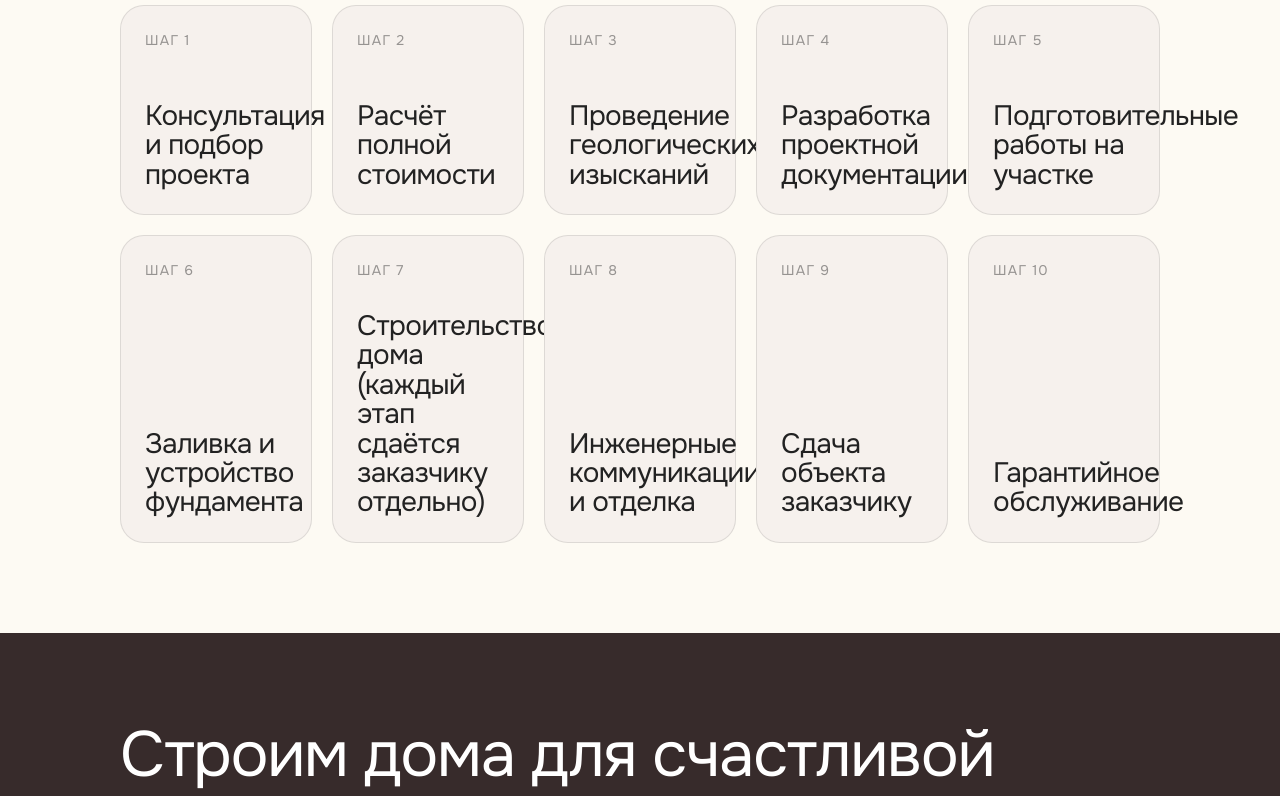
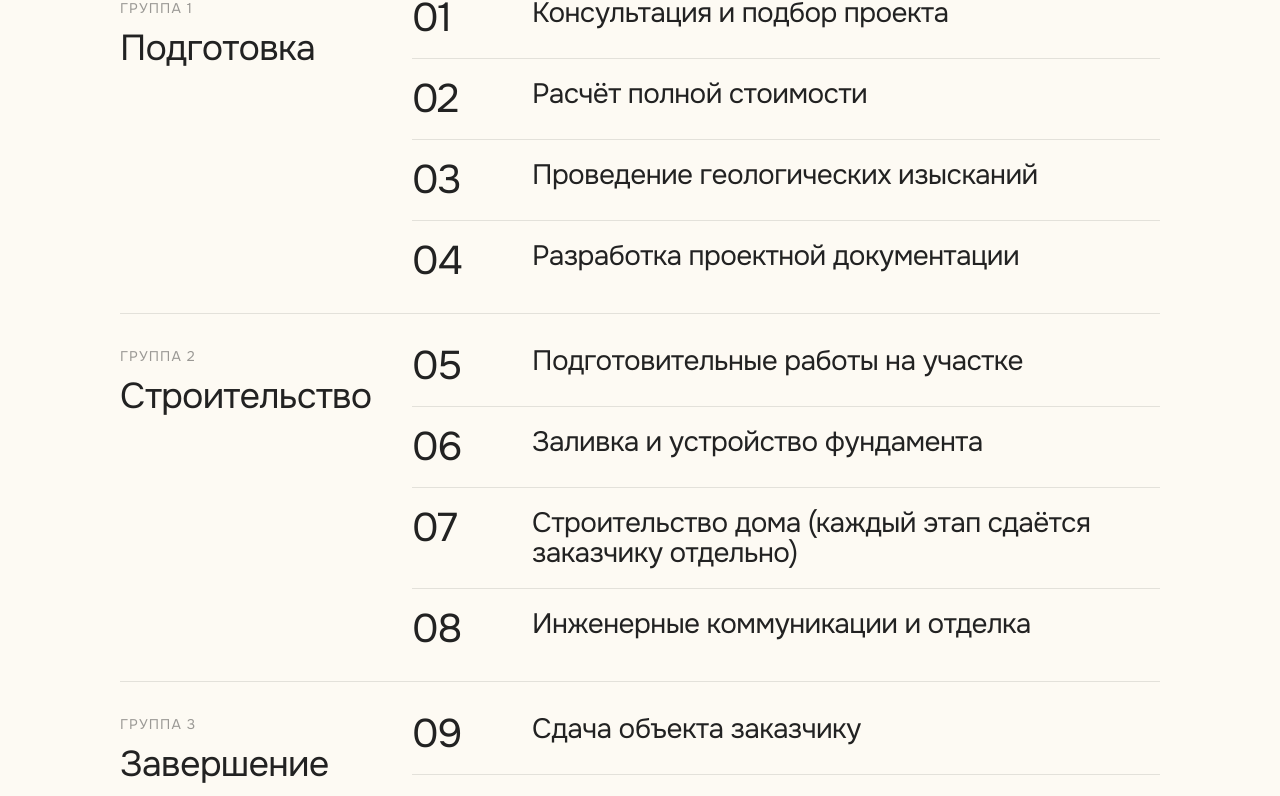
Before and after one commit to Kapustin-Team/sdach.ru, a Next.js app: page / in a window 1280 px wide. Shown: the part 2057-2853 px from the top of the page. Built offline with nearby package versions, Linux system fonts and the light colour scheme; no server answers.

Commit message:
Refine how we work section layout

```diff
--- a/src/components/blocks/HowWeWork.tsx
+++ b/src/components/blocks/HowWeWork.tsx
@@ -1,47 +1,82 @@
 'use client'
 
 import AnimatedTitle from '@/components/atoms/AnimatedTitle'
-import { motion } from 'framer-motion'
+import AnimatedSection from '@/components/atoms/AnimatedSection'
 
-const steps = [
+const groups = [
+  {
+    title: 'Подготовка',
+    steps: [
       'Консультация и подбор проекта',
       'Расчёт полной стоимости',
       'Проведение геологических изысканий',
       'Разработка проектной документации',
+    ],
+  },
+  {
+    title: 'Строительство',
+    steps: [
       'Подготовительные работы на участке',
       'Заливка и устройство фундамента',
       'Строительство дома (каждый этап сдаётся заказчику отдельно)',
       'Инженерные коммуникации и отделка',
+    ],
+  },
+  {
+    title: 'Завершение',
+    steps: [
       'Сдача объекта заказчику',
       'Гарантийное обслуживание',
+    ],
+  },
 ]
 
 export default function HowWeWork() {
+  let index = 0
+
   return (
-    <section className="px-[120px] py-[90px] max-md:px-6 max-md:py-10">
+    <section className="px-[120px] py-[50px] max-md:px-6 max-md:py-10">
       <AnimatedTitle
         label="Этапы работы"
         heading="Как мы работаем"
         subtitle="От первого обращения до сдачи дома и гарантийного обслуживания сопровождаем проект на каждом этапе."
       />
 
-      <div className="mt-[50px] grid grid-cols-5 gap-5 max-xl:grid-cols-3 max-md:mt-8 max-md:grid-cols-1">
-        {steps.map((step, index) => (
-          <motion.div
+      <div className="mt-[50px] border-t border-black/10 max-md:mt-8">
+        {groups.map((group, groupIndex) => (
+          <div key={group.title} className="border-b border-black/10 py-8 max-md:py-6">
+            <AnimatedSection delay={groupIndex * 0.08}>
+              <div className="grid grid-cols-[260px_minmax(0,1fr)] gap-8 max-md:grid-cols-1 max-md:gap-6">
+                <div>
+                  <p className="font-sans text-sm uppercase tracking-[0.08em] text-dark/45">
+                    Группа {groupIndex + 1}
+                  </p>
+                  <h3 className="mt-3 font-sans text-[36px] leading-[1.05] tracking-[-0.02em] text-dark max-md:text-[28px]">
+                    {group.title}
+                  </h3>
+                </div>
+
+                <div className="flex flex-col">
+                  {group.steps.map((step, stepIndex) => {
+                    index += 1
+                    return (
+                      <div
                         key={step}
-            className="flex min-h-[210px] flex-col justify-between rounded-[24px] border border-black/10 bg-[#F6F1ED] p-6 max-md:min-h-[unset]"
-            initial={{ opacity: 0, y: 24 }}
-            whileInView={{ opacity: 1, y: 0 }}
-            viewport={{ once: true, margin: '-80px' }}
-            transition={{ duration: 0.5, delay: index * 0.04, ease: [0.25, 0.1, 0.25, 1] }}
+                        className="grid grid-cols-[96px_minmax(0,1fr)] gap-6 border-t border-black/10 py-5 first:border-t-0 first:pt-0 last:pb-0 max-md:grid-cols-[72px_minmax(0,1fr)] max-md:gap-4"
                       >
-            <span className="font-sans text-sm uppercase tracking-[0.08em] text-dark/45">
-              Шаг {index + 1}
+                        <span className="font-sans text-[40px] leading-none tracking-[-0.03em] text-dark max-md:text-[30px]">
+                          {String(index).padStart(2, '0')}
                         </span>
-            <p className="mt-8 font-sans text-[28px] leading-[1.05] tracking-[-0.02em] text-dark max-md:mt-5 max-md:text-2xl">
+                        <p className="font-sans text-[28px] leading-[1.08] tracking-[-0.02em] text-dark max-md:text-[22px]">
                           {step}
                         </p>
-          </motion.div>
+                      </div>
+                    )
+                  })}
+                </div>
+              </div>
+            </AnimatedSection>
+          </div>
         ))}
       </div>
     </section>
```
Lines whose indentation alone changed are shown as unchanged.
